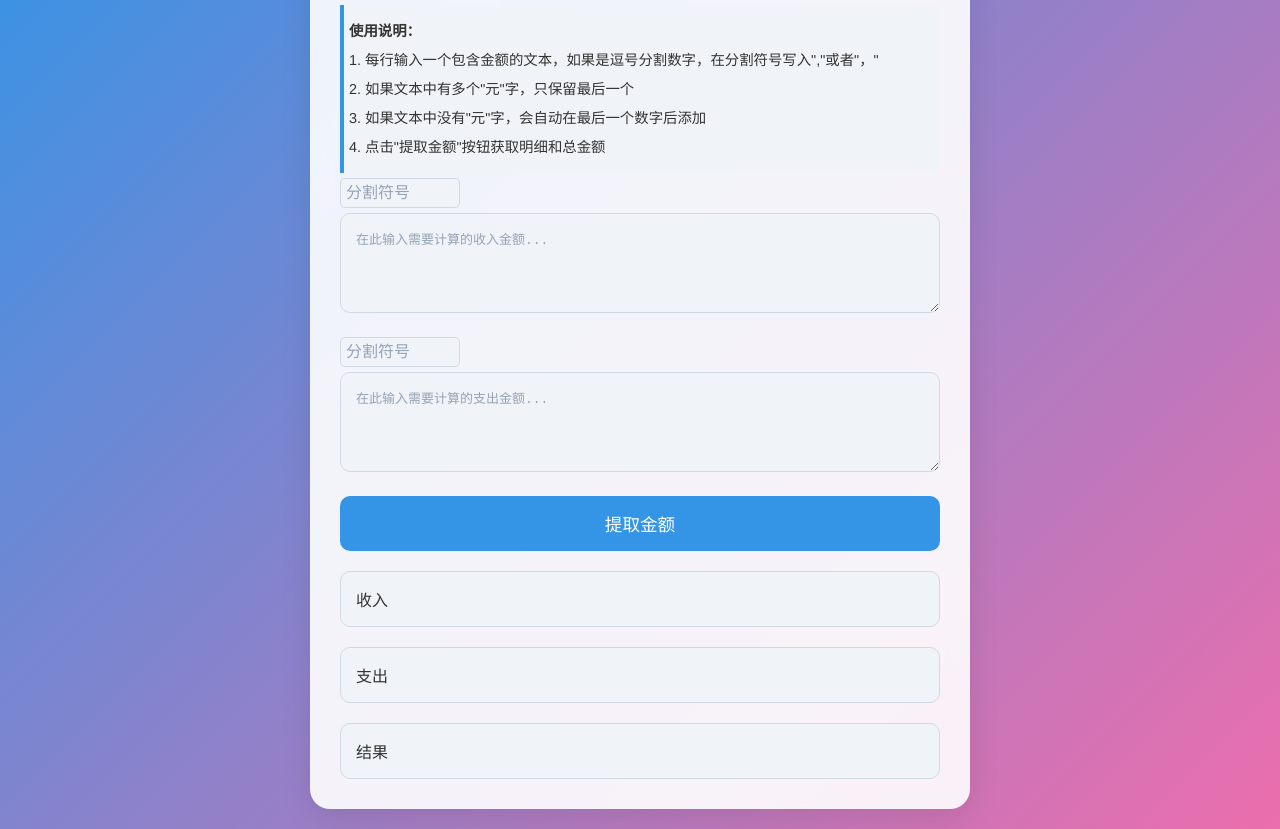
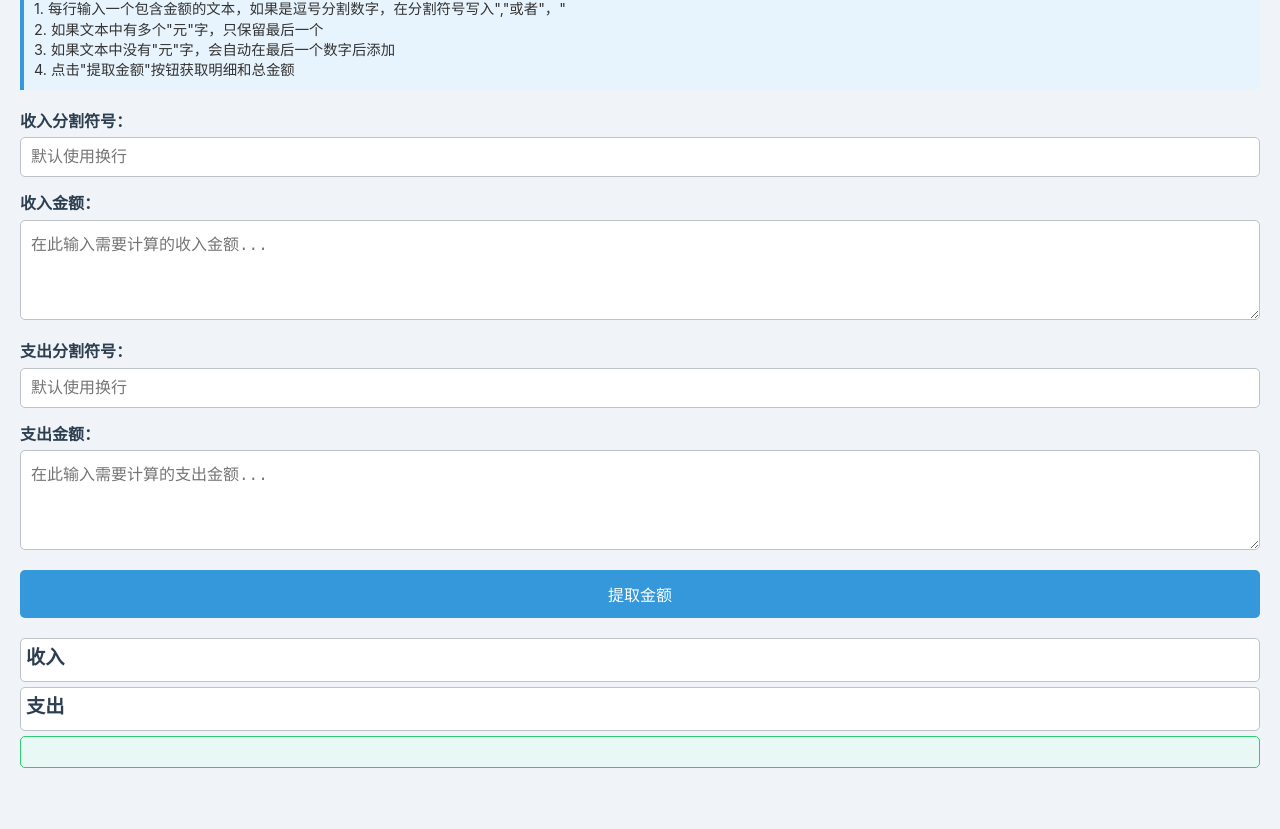
Before and after one commit to baiying319/baiying319.github.io, a plain HTML site: page index.html in a window 1280 px wide. Shown: the part 111-940 px from the top of the page. After the commit the page ends 899 px from the top, so only its background shows below. Drawn offline with Linux system fonts and the light colour scheme.

Commit message:
Update index.html

```diff
--- a/index.html
+++ b/index.html
@@ -5,126 +5,109 @@
     <meta name="viewport" content="width=device-width, initial-scale=1.0">
     <title>金额提取器</title>
     <style>
+        * {
+            box-sizing: border-box;
+            margin: 0;
+            padding: 0;
+        }
         body {
-            font-family: 'Helvetica Neue', Arial, sans-serif;
-            margin: 0;
-            padding: 20px;
-            min-height: 100vh;
-            background: linear-gradient(135deg, #3494E6, #EC6EAD);
+            font-family: -apple-system, BlinkMacSystemFont, 'Segoe UI', Roboto, Oxygen-Sans, Ubuntu, Cantarell, 'Helvetica Neue', sans-serif;
+            line-height: 1.4;
             color: #333;
-            display: flex;
-            justify-content: center;
-            align-items: flex-start;
+            background-color: #f0f4f8;
         }
         .container {
-            width: 90%;
-            max-width: 600px;
-            background-color: rgba(255, 255, 255, 0.9);
-            backdrop-filter: blur(10px);
-            padding: 30px;
-            border-radius: 20px;
-            box-shadow: 0 8px 32px rgba(0, 0, 0, 0.1);
+            max-width: 100%;
+            padding: 20px;
+            margin: 0 auto;
         }
         h1 {
-            margin-top: 0;
+            font-size: 1.8em;
+            color: #2c3e50;
             margin-bottom: 20px;
             text-align: center;
-            font-weight: 300;
-            font-size: 2em;
-            color: #3494E6;
         }
         .instructions {
-            background-color: #f0f4f8;
-            border-left: 4px solid #3494E6;
-            padding: 5px;
+            background-color: #e8f4fd;
+            border-left: 4px solid #3498db;
+            padding: 10px;
+            margin-bottom: 20px;
+            font-size: 0.9em;
+            border-radius: 0 5px 5px 0;
+        }
+        .input-group {
+            margin-bottom: 15px;
+        }
+        label {
+            display: block;
             margin-bottom: 5px;
-            border-radius: 0 5px 5px 0;
-            font-size: 0.9em;
-            line-height: 1;
+            font-weight: bold;
+            color: #2c3e50;
         }
-        #textInput,#textInput2 {
+        input[type="text"], textarea {
             width: 100%;
-            padding: 15px;
-            margin-bottom: 20px;
-            background-color: #f0f4f8;
-            border: 1px solid #d0d9e1;
-            border-radius: 10px;
-            color: #333;
-            font-size: 1em;
+            padding: 10px;
+            border: 1px solid #bdc3c7;
+            border-radius: 5px;
+            font-size: 16px;
+        }
+        textarea {
+            height: 100px;
             resize: vertical;
-            min-height: 100px;
-            box-sizing: border-box;
-        }
-        #textInput::placeholder {
-            color: #94a3b8;
-        }
-        #textInput2::placeholder {
-            color: #94a3b8;
         }
         button {
             display: block;
             width: 100%;
-            padding: 15px;
-            background-color: #3494E6;
+            padding: 12px;
+            background-color: #3498db;
             color: white;
             border: none;
-            border-radius: 10px;
+            border-radius: 5px;
+            font-size: 1em;
             cursor: pointer;
-            font-size: 1.1em;
-            transition: background-color 0.3s ease, transform 0.1s ease;
+            transition: background-color 0.3s ease;
         }
         button:hover {
             background-color: #2980b9;
         }
-        button:active {
-            transform: scale(0.98);
+        .output-container {
+            margin-top: 20px;
         }
-        #output,#output2,#output3 {
-            margin-top: 20px;
-            font-size: 1em;
-            background-color: #f0f4f8;
-            border-radius: 10px;
-            padding: 15px;
-            border: 1px solid #d0d9e1;
+        .output-box {
+            background-color: #fff;
+            border: 1px solid #bdc3c7;
+            border-radius: 5px;
+            padding: 5px;
+            margin-bottom: 5px;
         }
-        .total {
-            font-size: 1.4em;
-            font-weight: bold;
-            margin-top: 10px;
-            color: red;
-            border-top: 2px solid #3494E6;
-            padding-top: 10px;
+        .output-box h2 {
+            font-size: 1.2em;
+            margin-bottom: 5px;
+            color: #2c3e50;
         }
         .item {
             display: flex;
             justify-content: space-between;
-            margin-bottom: 8px;
-            font-size: 0.9em;
-            border-bottom: 1px solid #d0d9e1;
-            padding-bottom: 5px;
+            padding: 5px 0;
+            border-bottom: 1px solid #ecf0f1;
         }
         .item:last-child {
             border-bottom: none;
         }
-
-        #textInputSP,#textInputSP2 {
-            width: 20%;
-            padding: 5px;
-            margin-bottom: 5px;
-            background-color: #f0f4f8;
-            border: 1px solid #d0d9e1;
+        .total {
+            font-size: 1.1em;
+            font-weight: bold;
+            margin-top: 10px;
+            color: #e74c3c;
+        }
+        #output3 {
+            background-color: #e8f8f5;
+            border: 1px solid #2ecc71;
             border-radius: 5px;
-            color: #333;
-            font-size: 1em;
-            resize: vertical;
-            min-height: 5px;
-            box-sizing: border-box;
-        }
-        #textInputSP::placeholder {
-            color: #94a3b8;
-        }
-        #textInputSP2::placeholder {
-            color: #94a3b8;
+            padding: 15px;
+            text-align: center;
+            font-size: 1.1em;
+            color: red;
         }
     </style>
 </head>
@@ -138,75 +121,94 @@
         <p>3. 如果文本中没有"元"字，会自动在最后一个数字后添加</p>
         <p>4. 点击"提取金额"按钮获取明细和总金额</p>
     </div>
-    <input id="textInputSP" placeholder="分割符号" value=""></input>
-    <textarea id="textInput" placeholder="在此输入需要计算的收入金额..."></textarea>
-    <input id="textInputSP2" placeholder="分割符号" value=""></input>
-    <textarea id="textInput2" placeholder="在此输入需要计算的支出金额..."></textarea>
-    <button onclick="processText2()">提取金额</button>
-    <div id="output">收入</div>
-    <div id="output2">支出</div>
-    <div id="output3">结果</div>
+    <div class="input-group">
+        <label for="textInputSP">收入分割符号：</label>
+        <input type="text" id="textInputSP" placeholder="默认使用换行">
+    </div>
+    <div class="input-group">
+        <label for="textInput">收入金额：</label>
+        <textarea id="textInput" placeholder="在此输入需要计算的收入金额..."></textarea>
+    </div>
+    <div class="input-group">
+        <label for="textInputSP2">支出分割符号：</label>
+        <input type="text" id="textInputSP2" placeholder="默认使用换行">
+    </div>
+    <div class="input-group">
+        <label for="textInput2">支出金额：</label>
+        <textarea id="textInput2" placeholder="在此输入需要计算的支出金额..."></textarea>
+    </div>
+    <button onclick="processText()">提取金额</button>
+    <div class="output-container">
+        <div id="output" class="output-box">
+            <h2>收入</h2>
+        </div>
+        <div id="output2" class="output-box">
+            <h2>支出</h2>
+        </div>
+    </div>
+    <div id="output3"></div>
 </div>
 
 <script>
-    function formatLine(line) {
-        if (line.trim() === '') return '';
+    function processText() {
+        const income = calculateAmount('', '收入');
+        const expense = calculateAmount('2', '支出');
+        const balance = income - expense;
 
-        let yuanCount = (line.match(/元/g) || []).length;
+        document.getElementById("output3").innerHTML = `
+            <div>收入总额：${income.toFixed(2)}元</div>
+            <div>支出总额：${expense.toFixed(2)}元</div>
+            <div><strong>结余：${balance.toFixed(2)}元</strong></div>
+        `;
+    }
+
+    function calculateAmount(id, type) {
+        const text = document.getElementById(`textInput${id}`).value;
+        const separator = document.getElementById(`textInputSP${id}`).value || '\n';
+        const lines = text.split(separator).filter(line => line.trim() !== '');
+
+        const amounts = lines.map(line => {
+            const cleanedLine = cleanLine(line);
+            const amount = extractAmount(cleanedLine);
+            return { line: cleanedLine, amount };
+        }).filter(item => !isNaN(item.amount) && item.amount > 0);
+
+        //amounts.sort((a, b) => b.amount - a.amount);
+
+        const totalAmount = amounts.reduce((sum, item) => sum + item.amount, 0);
+
+        const outputHtml = amounts.map((item, index) =>
+            `<div class="item"><span>${index + 1}. ${item.line}</span><span>${item.amount.toFixed(2)}元</span></div>`
+        ).join('') + `<div class="total">${type}总金额：${totalAmount.toFixed(2)}元</div>`;
+
+        document.getElementById(`output${id}`).innerHTML = `<h2>${type}</h2>${outputHtml}`;
+
+        return totalAmount;
+    }
+
+    function cleanLine(line) {
+        // 移除多余的空格
+        line = line.trim().replace(/\s+/g, ' ');
+        // 如果有多个"元"字，只保留最后一个
+        const yuanCount = (line.match(/元/g) || []).length;
         if (yuanCount > 1) {
-            let lastIndex = line.lastIndexOf('元');
-            line = line.slice(0, lastIndex).replace(/元/g, '') + line.slice(lastIndex);
+            const lastYuanIndex = line.lastIndexOf('元');
+            line = line.slice(0, lastYuanIndex).replace(/元/g, '') + line.slice(lastYuanIndex);
         }
-
+        // 如果没有"元"字，在最后一个数字后添加
         if (!line.includes('元')) {
-            let match = line.match(/\d+(?!.*\d)/);
+            const match = line.match(/(\d+(?:\.\d+)?)/g);
             if (match) {
-                let index = match.index + match[0].length;
-                line = line.slice(0, index) + '元' + line.slice(index);
+                const lastNumber = match[match.length - 1];
+                line = line.replace(lastNumber, `${lastNumber}元`);
             }
         }
-
         return line;
     }
 
-
-    function processText2(){
-        let totalAmount = processText('','收入')
-        let totalAmount2 = processText('2','支出')
-        let result = totalAmount-totalAmount2
-        const totalHtml = `<div class="total">收入${totalAmount}元 - 支出${totalAmount2}元 = ${result} 元</div>`;
-        document.getElementById("output3").innerHTML = totalHtml
-    }
-
-    function processText(id,name) {
-        let inn = 'textInput'+id
-        let oun = 'output'+id
-        let sp2 = 'textInputSP'+id
-        const text = document.getElementById(inn).value;
-        let sp = document.getElementById(sp2).value;
-        if(sp==''){
-            sp = "\n";
-        }
-        const lines = text.split(sp).map(formatLine);
-        //const pattern = /(\d+)元/;
-        const pattern = /(\d+(?:\.\d+)?)元/;
-        let totalAmount = 0;
-        let itemizedHtml = '';
-
-        let leng = 1
-        lines.forEach(line => {
-            const matcher = line.match(pattern);
-            if (matcher) {
-                const amount = parseFloat(matcher[1]);
-                totalAmount += amount;
-                itemizedHtml += `<div class="item"><span>${leng++}.${line}</span><span>${amount} 元</span></div>`;
-            }
-        });
-
-        const totalHtml = `<div class="total">${name}总金额：${totalAmount} 元</div>`;
-        document.getElementById(oun).innerHTML = itemizedHtml + totalHtml;
-
-        return totalAmount
+    function extractAmount(line) {
+        const match = line.match(/(\d+(?:\.\d+)?)元/);
+        return match ? parseFloat(match[1]) : NaN;
     }
 </script>
 </body>
```
